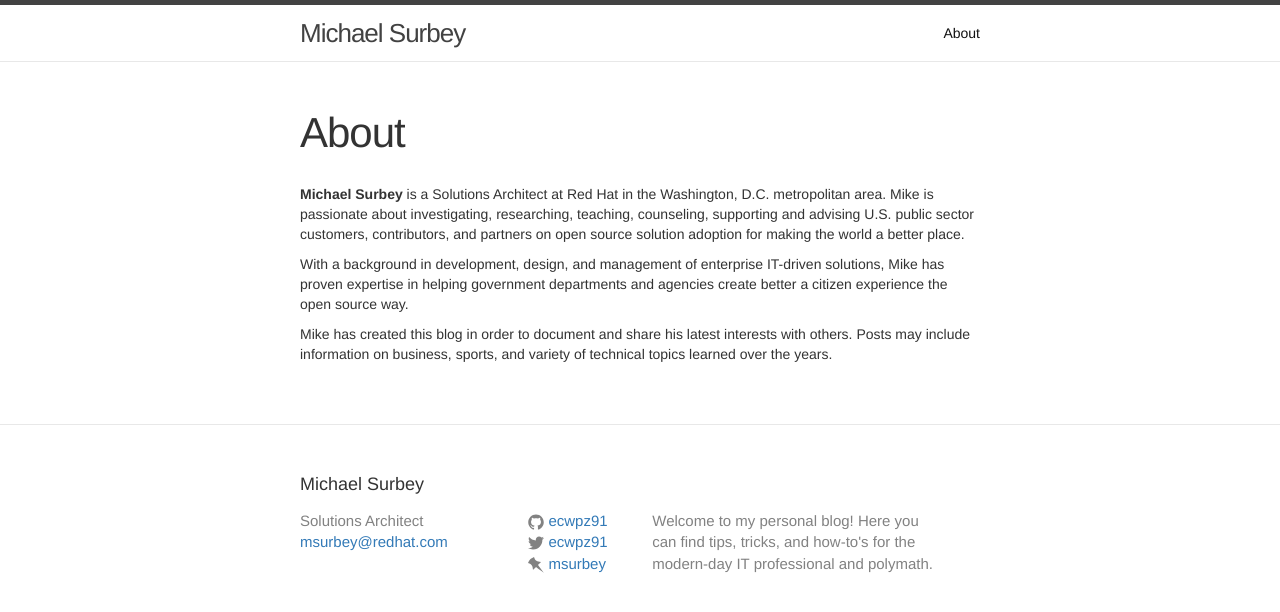
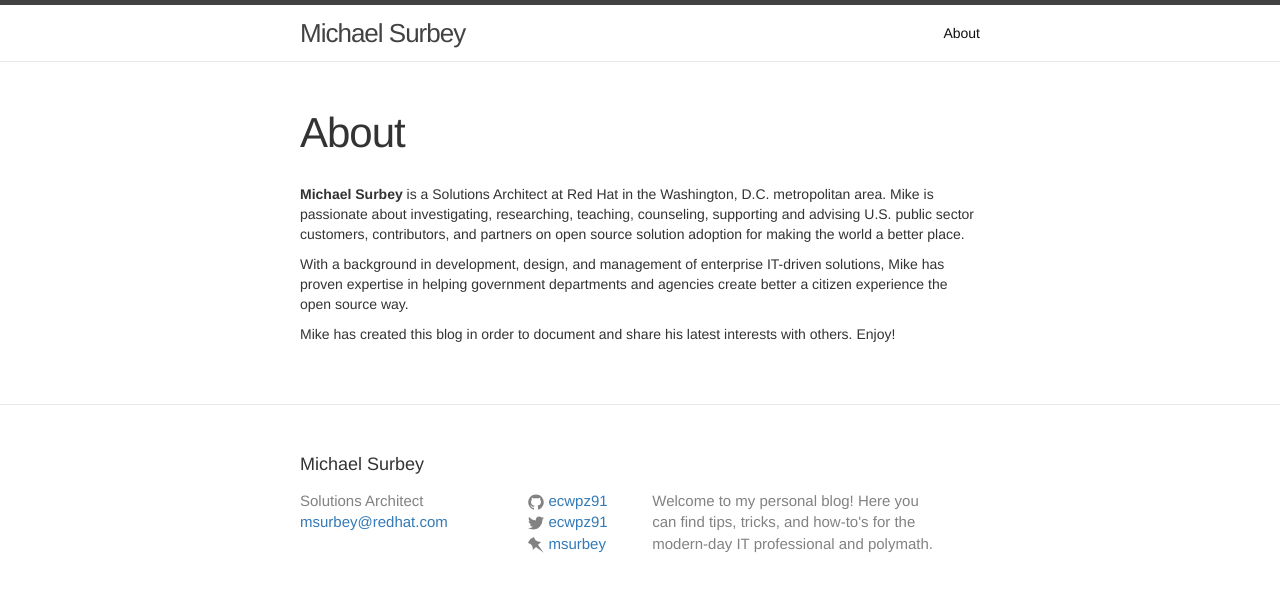
Before and after one commit to ecwpz91/ecwpz91.github.io, a Jekyll site: the page built from about.md, in a window 1280 px wide. Shown: the top 612 px of the page. Built offline with Jekyll 4.4.1, drawn with Linux system fonts in a browser that asks for light colours; nearby versions of some CDN libraries.

Commit message:
Updated about

```diff
--- a/about.md
+++ b/about.md
@@ -8,4 +8,4 @@ permalink: /about/
 
 With a background in development, design, and management of enterprise IT-driven solutions, Mike has proven expertise in helping government departments and agencies create better a citizen experience the open source way.
 
-Mike has created this blog in order to document and share his latest interests with others. Posts may include information on business, sports, and variety of technical topics learned over the years.
+Mike has created this blog in order to document and share his latest interests with others. Enjoy!
```
